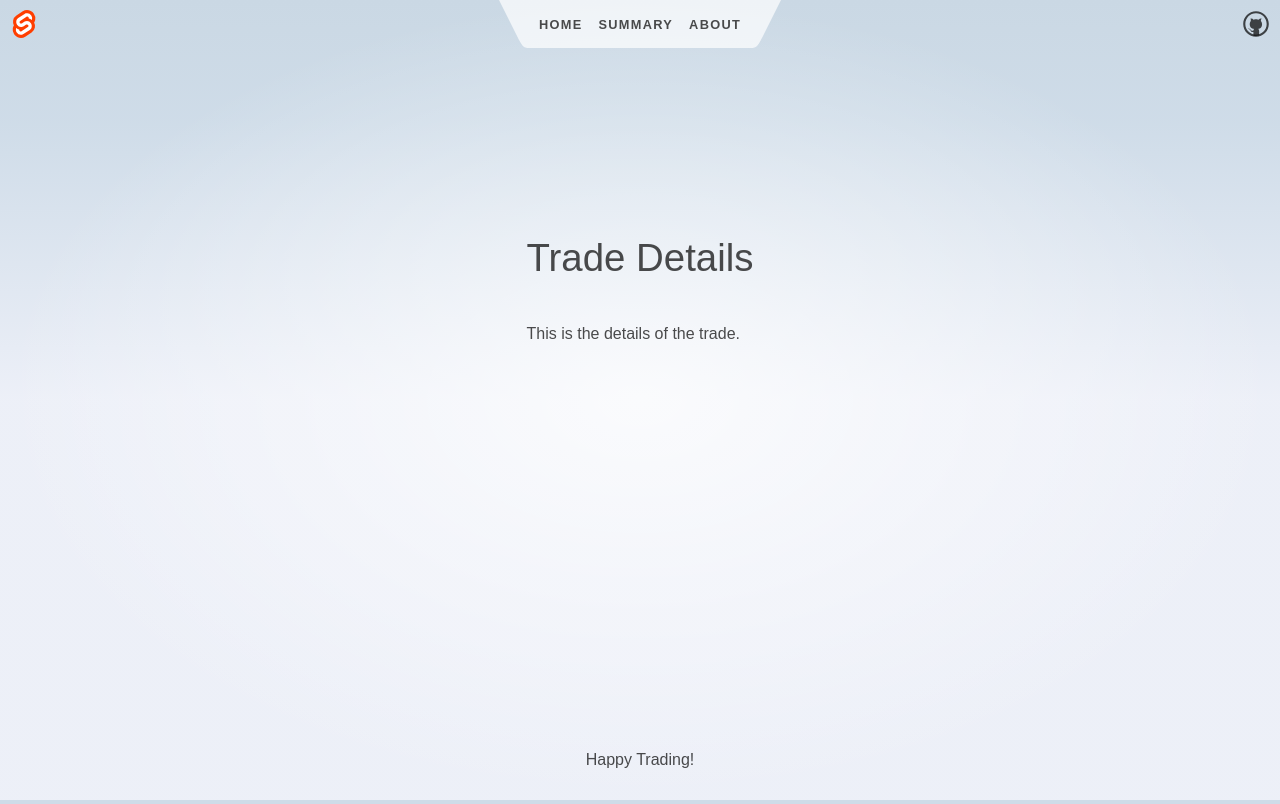
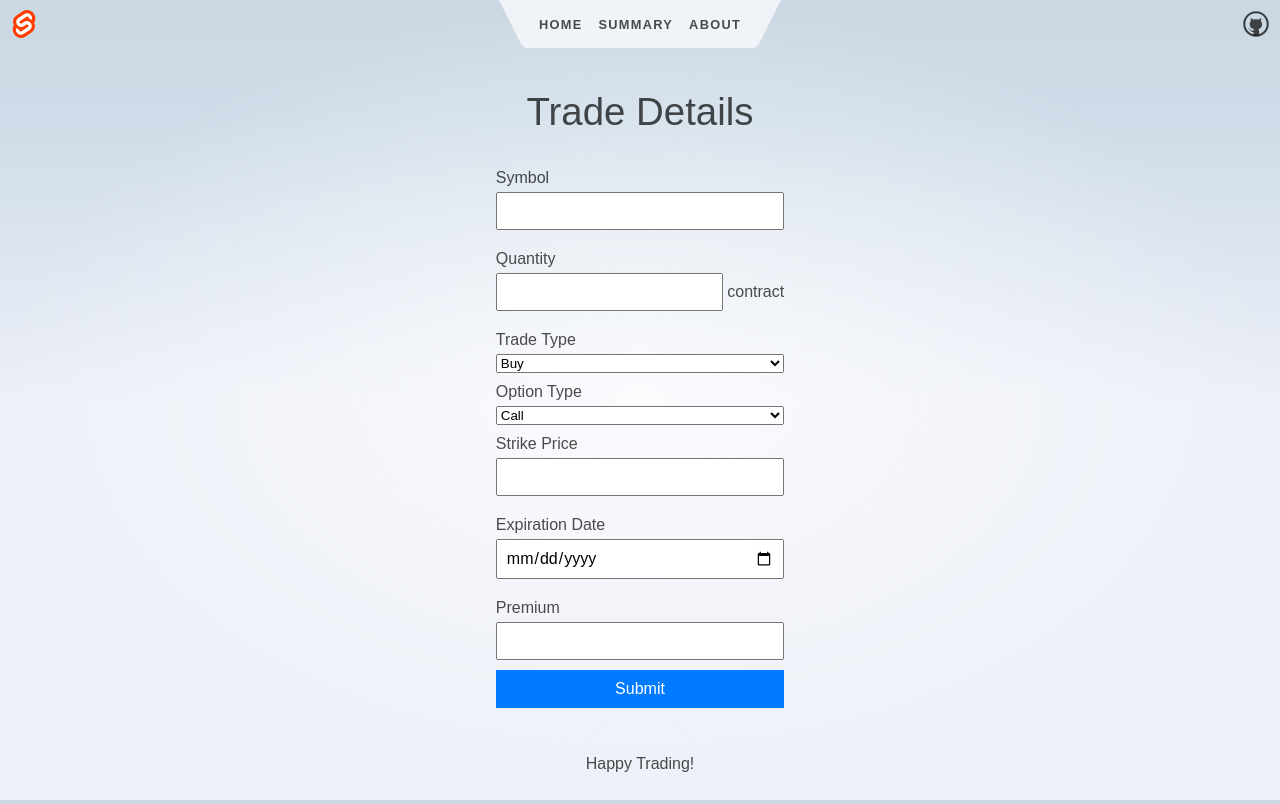
Before and after one commit to belloyang/tradejournal, a SvelteKit app: page /trade-detail in a window 1280 px wide. Built offline with nearby package versions, Linux system fonts and the light colour scheme.

Commit message:
Add trade detail page

```diff
--- a/src/routes/trade-detail/+page.svelte
+++ b/src/routes/trade-detail/+page.svelte
@@ -1,3 +1,7 @@
+<script>
+    import Trade from "./Trade.svelte"
+
+</script>
 <svelte:head>
 	<title>Trade Details</title>
 	<meta name="description" content="Trade Details" />
@@ -6,8 +10,6 @@
 <div class="text-column">
 	<h1>Trade Details</h1>
 
-    <p>
-        This is the details of the trade.
-    </p>
+    <Trade />
 
 </div>
--- /dev/null
+++ b/src/routes/trade-detail/Trade.svelte
@@ -0,0 +1,69 @@
+<script lang="ts">
+    import { OptionTrade, optionTrades } from "./trade";
+    let name = '';
+    let email = '';
+
+
+    function handleSubmit() {
+        console.log(`submit trade @${new Date().toDateString()}:`, optionTrade, );
+        // Here, you can add your form submission logic, e.g., sending data to a server.
+        optionTrades.set([optionTrade]);
+    }
+$: optionTrades;
+  let optionTrade: OptionTrade = new OptionTrade();
+  </script>
+
+
+
+  <form on:submit|preventDefault={handleSubmit}>
+    <label for="symbol">Symbol</label>
+    <input type="text" id="symbol" bind:value={optionTrade.symbol} required />
+    <label for="quantity">Quantity</label>
+    <div><input type="number" id="quantity" min="0" bind:value={optionTrade.quantity} required /> contract{optionTrade.quantity>1?"s":""}</div>
+    <label for="tradeType">Trade Type</label>
+    <select id="tradeType" bind:value={optionTrade.tradeType}>
+      <option value="Buy">Buy</option>
+      <option value="Sell">Sell</option>
+    </select>
+
+    <label for="optionType">Option Type</label>
+    <select id="optionType" bind:value={optionTrade.optionType}>
+      <option value="Call">Call</option>
+      <option value="Put">Put</option>
+    </select>
+    <label for="strikePrice">Strike Price</label>
+    <input type="number" id="strikePrice" bind:value={optionTrade.strikePrice} required />
+    <label for="expirationDate">Expiration Date</label>
+    <input type="date" id="expirationDate" bind:value={optionTrade.expirationDate} required />
+    <label for="premium">Premium</label>
+    <input type="number" id="premium" bind:value={optionTrade.premium} required />
+
+    <button type="submit">Submit</button>
+  </form>
+
+
+  <style>
+    form {
+      display: flex;
+      flex-direction: column;
+      max-width: 300px;
+      margin: 0 auto;
+    }
+    label {
+      margin: 10px 0 5px;
+    }
+    input {
+      padding: 8px;
+      margin-bottom: 10px;
+    }
+    button {
+      padding: 10px;
+      background-color: #007bff;
+      color: white;
+      border: none;
+      cursor: pointer;
+    }
+    button:hover {
+      background-color: #0056b3;
+    }
+  </style>
--- /dev/null
+++ b/src/routes/trade-detail/trade.ts
@@ -0,0 +1,35 @@
+import {writable} from 'svelte/store';
+
+enum OptionType {
+    CALL = 'CALL',
+    PUT = 'PUT'
+}
+enum TradeType {
+    BUY = 'BUY',
+    SELL = 'SELL'
+}
+export class OptionTrade {
+    symbol: string;
+    optionType: OptionType;
+    strike: number;
+    expiration: string;
+    quantity: number;
+    premium: number;
+
+    constructor(
+        symbol: string,
+        optionType: OptionType,
+        strike: number,
+        expiration: string,
+        quantity: number,
+        premium: number) {
+        this.symbol = symbol;
+        this.optionType = optionType;
+        this.strike = strike;
+        this.expiration = expiration;
+        this.quantity = quantity;
+        this.premium = premium;
+    }
+}
+
+export const optionTrades = writable<OptionTrade[]>([]);
```
